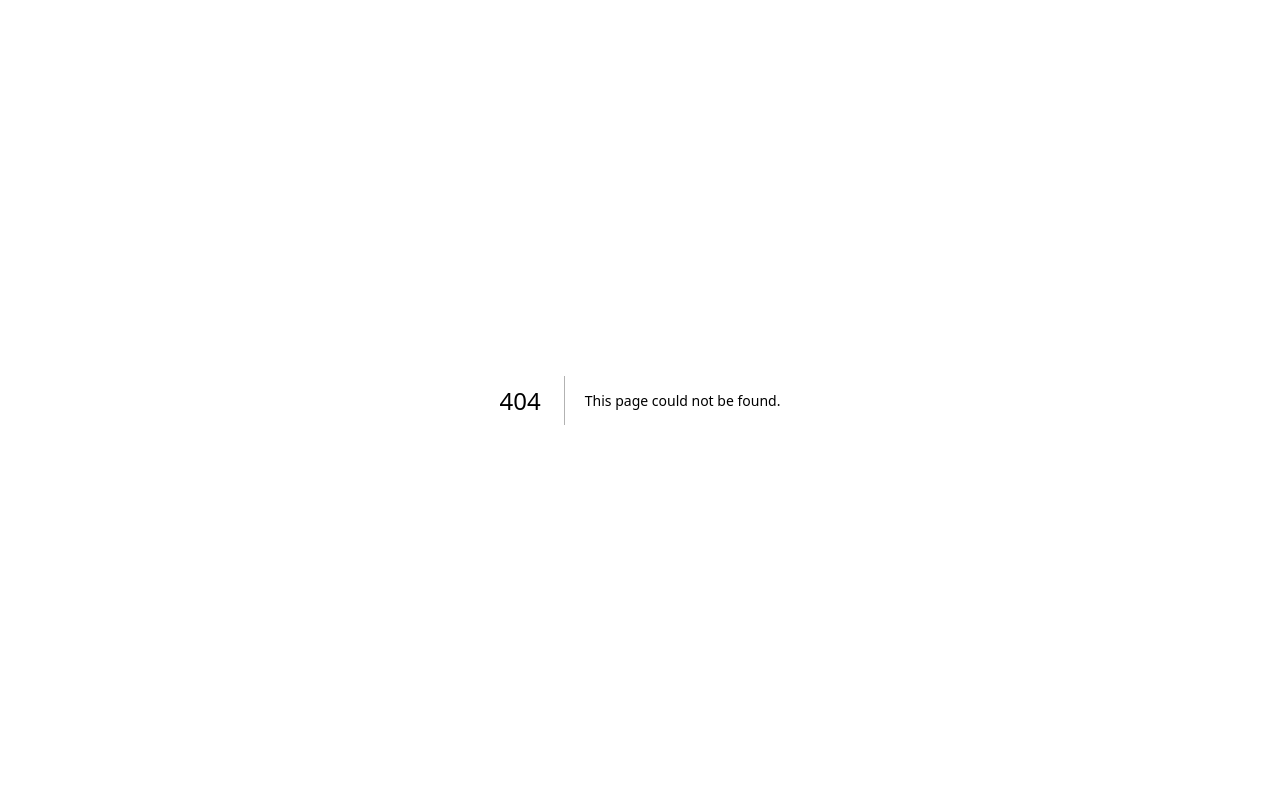
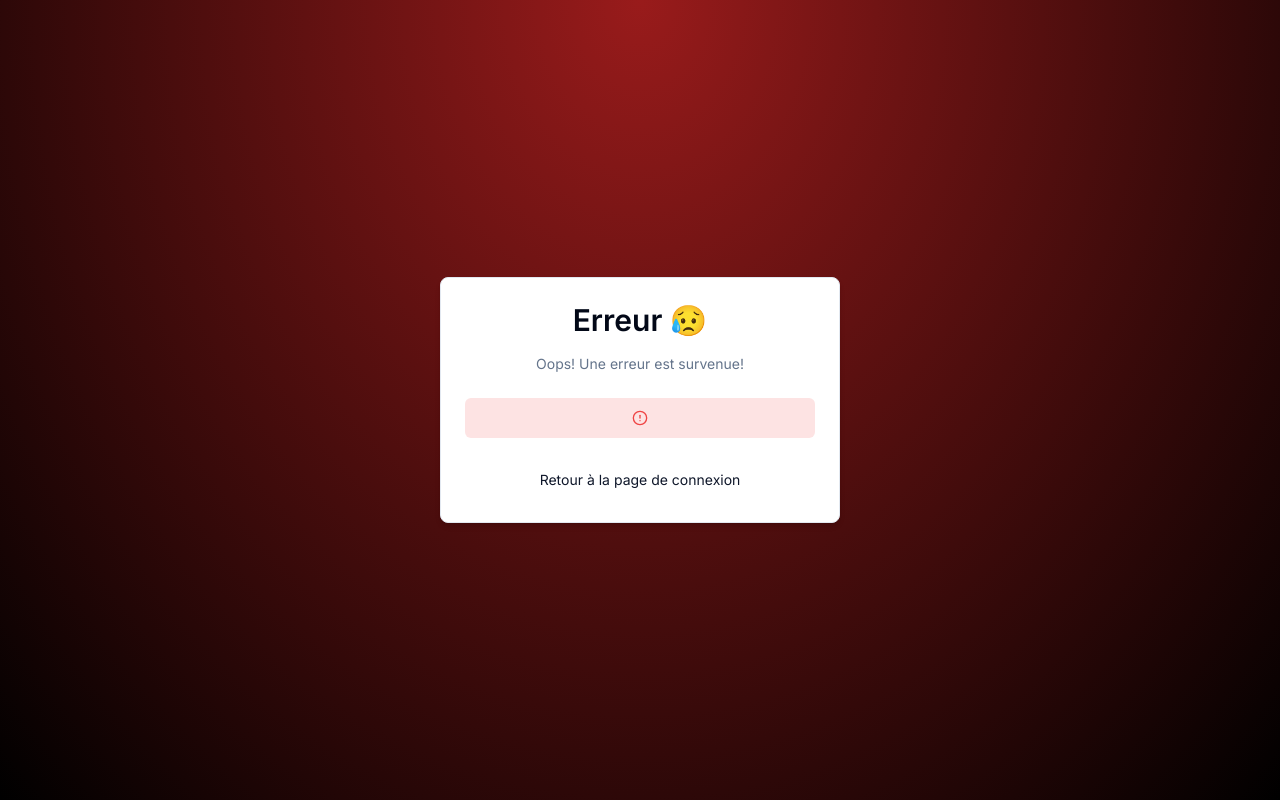
Before and after one commit to thobenayann/wine-store-management, a Next.js app: page /auth/error in a window 1280 px wide. Before the commit this address had no page. Built offline with nearby package versions, Linux system fonts and the light colour scheme.

Commit message:
fix link form and create error page

```diff
--- /dev/null
+++ b/app/auth/error/page.tsx
@@ -0,0 +1,7 @@
+import ErrorCard from '@/components/auth/error-card';
+
+function AuthErrorPage() {
+    return <ErrorCard />;
+}
+
+export default AuthErrorPage;
--- a/auth.ts
+++ b/auth.ts
@@ -26,6 +26,10 @@ declare module 'next-auth' {
 }
 
 export const { handlers, auth, signIn, signOut } = NextAuth({
+    pages: {
+        signIn: '/auth/login',
+        error: '/auth/error',
+    },
     events: {
         // Link the user provider account to the user account (on our DB)
         linkAccount: async ({ user }) => {
--- /dev/null
+++ b/components/auth/error-card.tsx
@@ -0,0 +1,19 @@
+import { CircleAlert } from 'lucide-react';
+import CardWrapper from './card-wrapper';
+
+function ErrorCard() {
+    return (
+        <CardWrapper
+            backButtonHref='/auth/login'
+            headerLabel={'Oops! Une erreur est survenue!'}
+            headerTitle={'Erreur 😥'}
+            backButtonLabel={'Retour à la page de connexion'}
+        >
+            <div className='bg-destructive/15 p-3 rounded-md flex items-center justify-center gap-x-2 text-sm text-destructive'>
+                <CircleAlert className='w-4 h-4' />
+            </div>
+        </CardWrapper>
+    );
+}
+
+export default ErrorCard;
--- a/components/auth/login-form.tsx
+++ b/components/auth/login-form.tsx
@@ -57,7 +57,7 @@ export default function LoginForm() {
             headerLabel={`Bon retour parmi nous ! 👋`}
             headerTitle='Connexion'
             backButtonLabel='Pas encore de compte ?'
-            backButtonHref='/auth/login'
+            backButtonHref='/auth/register'
             showSocial
         >
             <Form {...form}>
--- a/components/auth/register-form.tsx
+++ b/components/auth/register-form.tsx
@@ -50,7 +50,7 @@ export default function RegisterForm() {
             headerLabel={`Créer un compte 🍷`}
             headerTitle='Inscription'
             backButtonLabel="J'ai déjà un compte."
-            backButtonHref='/auth/register'
+            backButtonHref='/auth/login'
             showSocial
         >
             <Form {...form}>
--- a/routes.ts
+++ b/routes.ts
@@ -9,7 +9,7 @@ export const publicRoutes = ['/'];
  * These routes will redirect logged in users to /settings.
  * @type {string[]}
  */
-export const authRoutes = ['/auth/login', '/auth/register'];
+export const authRoutes = ['/auth/login', '/auth/register', '/auth/error'];
 
 /**
  * The prefix for the API authentication routes.
```
